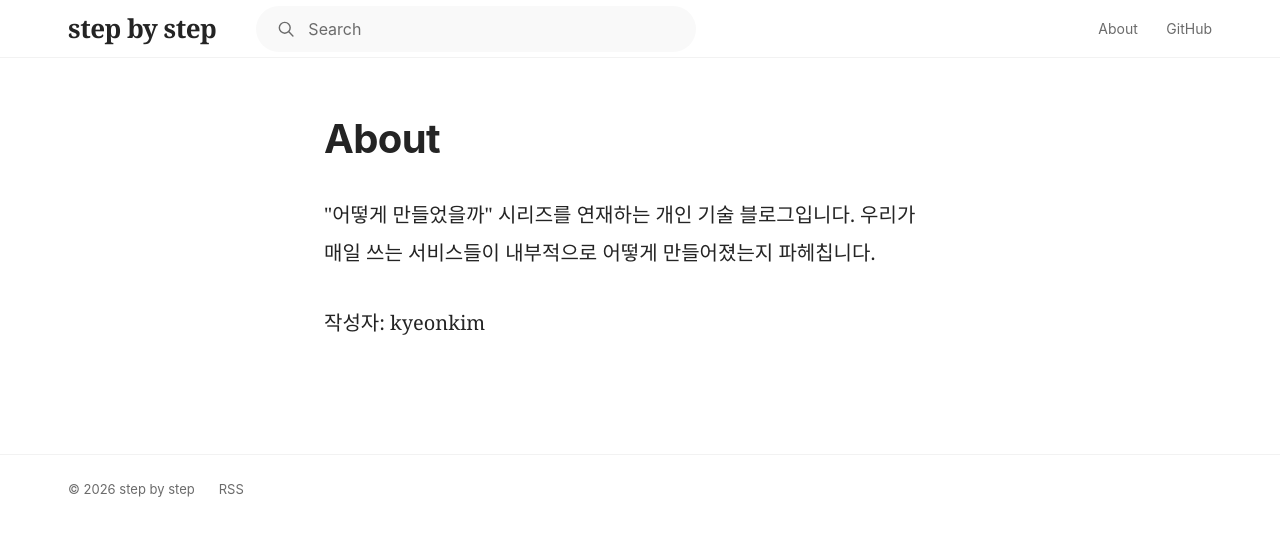
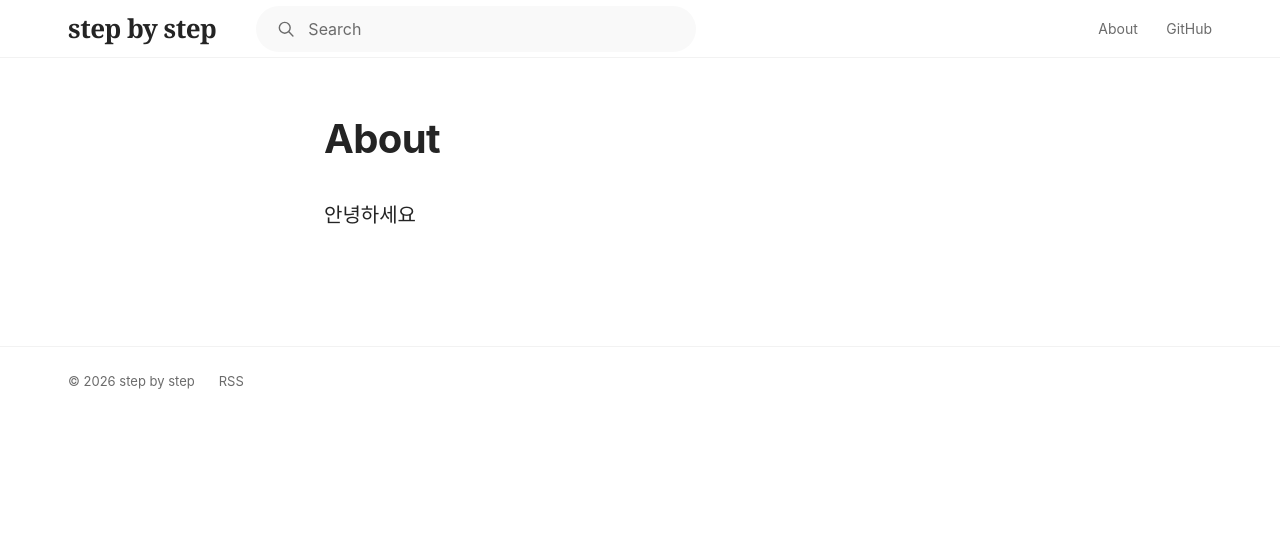
Before and after one commit to kyeonkim/kyeonkim.github.io, a Jekyll site: the page built from _pages/about.md, in a window 1280 px wide. Shown: the top 536 px of the page. Built offline with Jekyll 4.4.1, drawn with Linux system fonts in a browser that asks for light colours.

Commit message:
content(about): reduce about page to a single greeting
- About 페이지 본문을 "안녕하세요" 한 줄로 축소 (제목/레이아웃 유지)

```diff
--- a/_pages/about.md
+++ b/_pages/about.md
@@ -5,6 +5,4 @@ permalink: /about
 comments: false
 ---
 
-<p>"어떻게 만들었을까" 시리즈를 연재하는 개인 기술 블로그입니다. 우리가 매일 쓰는 서비스들이 내부적으로 어떻게 만들어졌는지 파헤칩니다.</p>
-
-<p>작성자: kyeonkim</p>
+<p>안녕하세요</p>
```
